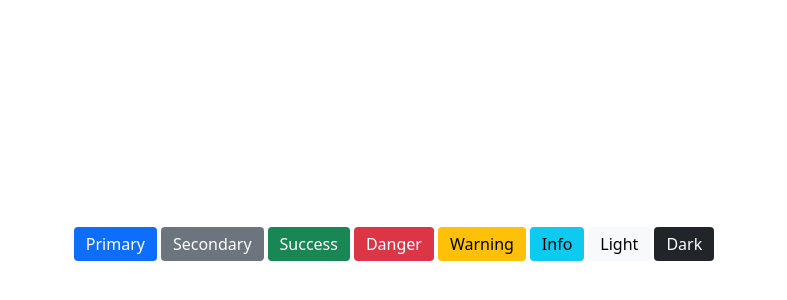
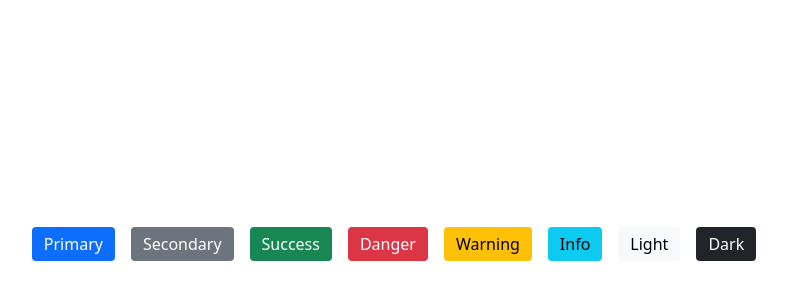
Before and after one commit to andresilvapro/clone-botoes-bootstrap, a plain HTML site: page index.html in a window 1280 px wide. Shown: the part 156-456 px from the top of the page, without its empty margins (246-1033 px from the left). Drawn offline with Linux system fonts and the light colour scheme.

Commit message:
adicionando melhorias ao código

```diff
--- a/index.html
+++ b/index.html
@@ -7,13 +7,13 @@
     <link rel="stylesheet" href="style.css" />
   </head>
   <body>
-    <button class="btn-primary">Primary</button>
-    <button class="btn-secondary">Secondary</button>
-    <button class="btn-success">Success</button>
-    <button class="btn-danger">Danger</button>
-    <button class="btn-warning">Warning</button>
-    <button class="btn-info">Info</button>
-    <button class="btn-light">Light</button>
-    <button class="btn-dark">Dark</button>
+    <button class="btn btn-primary">Primary</button>
+    <button class="btn btn-secondary">Secondary</button>
+    <button class="btn btn-success">Success</button>
+    <button class="btn btn-danger">Danger</button>
+    <button class="btn btn-warning">Warning</button>
+    <button class="btn btn-info">Info</button>
+    <button class="btn btn-light">Light</button>
+    <button class="btn btn-dark">Dark</button>
   </body>
 </html>
--- a/style.css
+++ b/style.css
@@ -1,23 +1,18 @@
-body,
-html {
-  height: 100%;
+* {
   margin: 0;
+  padding: 0;
+  box-sizing: border-box;
+}
+
+body {
+  min-height: 100vh;
   display: flex;
   justify-content: center;
   align-items: center;
+  gap: 16px;
 }
 
-.btn-primary,
-.btn-secondary,
-.btn-success,
-.btn-danger,
-.btn-warning,
-.btn-info,
-.btn-light,
-.btn-dark {
-  background-color: #0d6efd;
-  color: #fff;
-  margin: 4px 2px;
+.btn {
   padding: 6px 12px;
   border-radius: 4px;
   text-decoration: none;
@@ -27,57 +22,64 @@ html {
   border: none;
   font-family: system-ui, -apple-system, BlinkMacSystemFont, "Segoe UI", Roboto,
     Oxygen, Ubuntu, Cantarell, "Open Sans", "Helvetica Neue", sans-serif;
+  color: #fff;
 }
 
-.btn-primary:hover {
+.btn.btn-primary {
+  background-color: #0d6efd;
+}
+.btn.btn-primary:hover {
   background-color: #035de4;
 }
 
-.btn-secondary {
+.btn.btn-secondary {
   background-color: #6c757d;
 }
-
-.btn-secondary:hover {
+.btn.btn-secondary:hover {
   background-color: #42484d;
 }
 
-.btn-success {
+.btn.btn-success {
   background-color: #198754;
 }
-
-.btn-success:hover {
+.btn.btn-success:hover {
   background-color: #105535;
 }
-.btn-danger {
+
+.btn.btn-danger {
   background-color: #dc3545;
 }
-.btn-danger:hover {
+.btn.btn-danger:hover {
   background-color: #99232f;
 }
-.btn-warning {
+
+.btn.btn-warning {
   background-color: #ffc107;
   color: #000;
 }
-.btn-warning:hover {
+.btn.btn-warning:hover {
   background-color: #eeb714;
 }
-.btn-info {
+
+.btn.btn-info {
   background-color: #0dcaf0;
   color: #000;
 }
-.btn-info:hover {
+.btn.btn-info:hover {
   background-color: #21d6fa;
 }
-.btn-light {
+
+.btn.btn-light {
   background-color: #f8f9fa;
   color: #000;
 }
-.btn-light:hover {
+.btn.btn-light:hover {
   background-color: #737475;
 }
-.btn-dark {
+
+.btn.btn-dark {
   background-color: #212529;
 }
-.btn-dark:hover {
+.btn.btn-dark:hover {
   background-color: #4e575f;
 }
```
